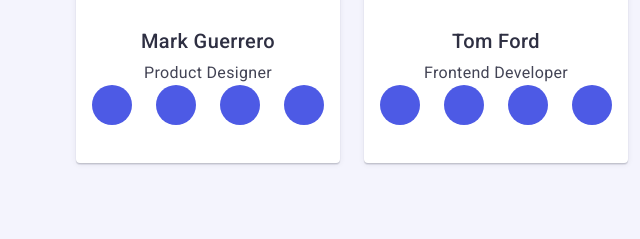
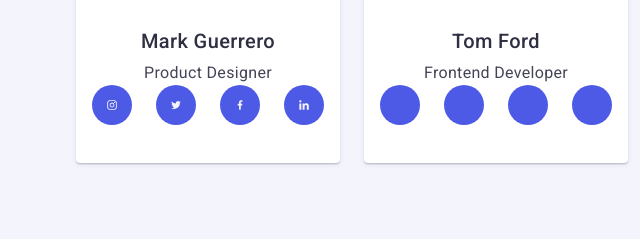
Before and after one commit to Andrew94ua/goit-markup-hw-04, a plain HTML site: page index.html in a window 1280 px wide. Shown: the part 1653-1892 px from the top of the page, 0-640 px from the left. Drawn offline with nearby package versions, Linux system fonts and the light colour scheme.

Commit message:
Update index.html

```diff
--- a/index.html
+++ b/index.html
@@ -157,7 +157,7 @@
                         class="social-icon"
                         style="fill: var(--color2, #f4f4fd)"
                       >
-                        <use href="./images/sprite.svg#icon-Ellipse7"></use>
+                        <use href="./images/icons.svg#icon-Ellipse4"></use>
                       </svg>
                     </a>
                   </li>
@@ -183,7 +183,7 @@
                         class="social-icon"
                         style="fill: var(--color2, #f4f4fd)"
                       >
-                        <use href="./images/sprite.svg#icon-Ellipse6"></use>
+                        <use href="./images/icons.svg#icon-Ellipse5"></use>
                       </svg>
                     </a>
                   </li>
@@ -209,7 +209,7 @@
                         class="social-icon"
                         style="fill: var(--color2, #f4f4fd)"
                       >
-                        <use href="./images/sprite.svg#icon-Ellipse5"></use>
+                        <use href="./images/icons.svg#icon-Ellipse6"></use>
                       </svg>
                     </a>
                   </li>
@@ -235,7 +235,7 @@
                         class="social-icon"
                         style="fill: var(--color2, #f4f4fd)"
                       >
-                        <use href="./images/sprite.svg#icon-Ellipse4"></use>
+                        <use href="./images/icons.svg#icon-Ellipse7"></use>
                       </svg>
                     </a>
                   </li>
```
